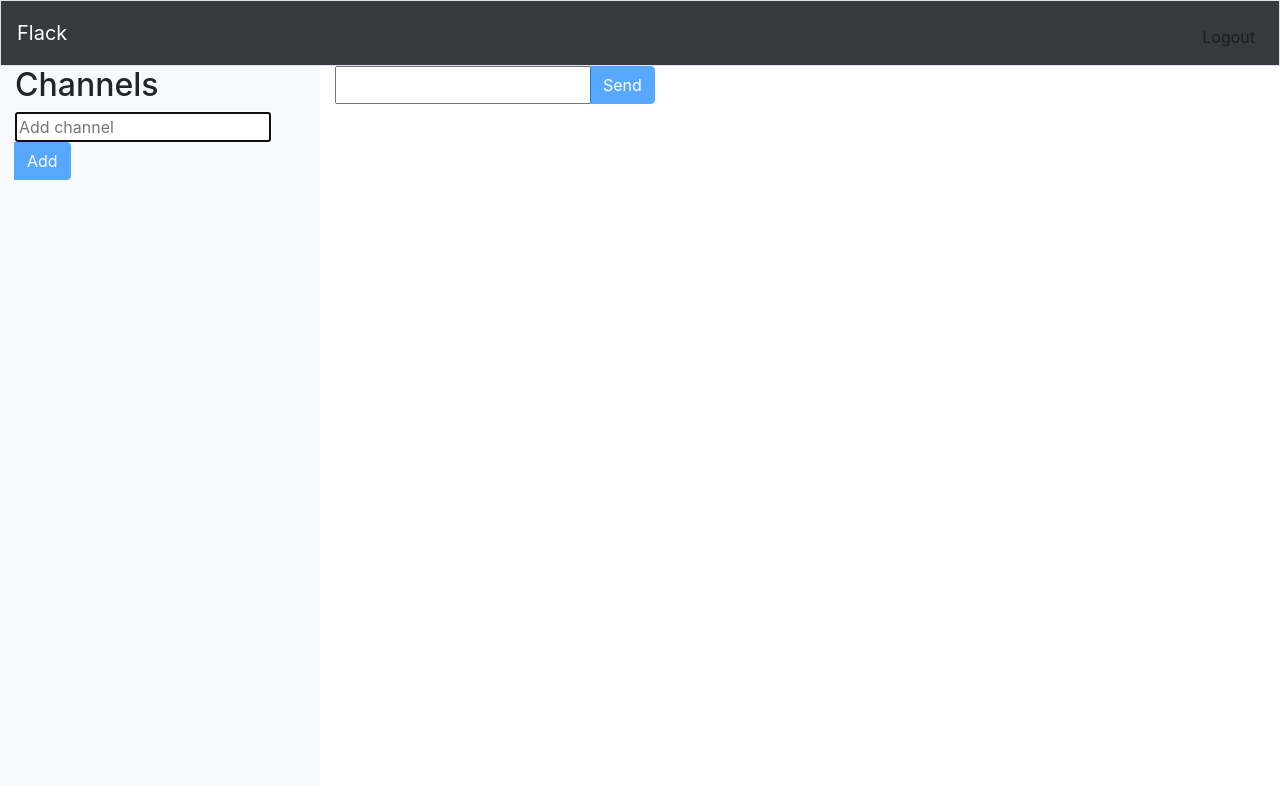
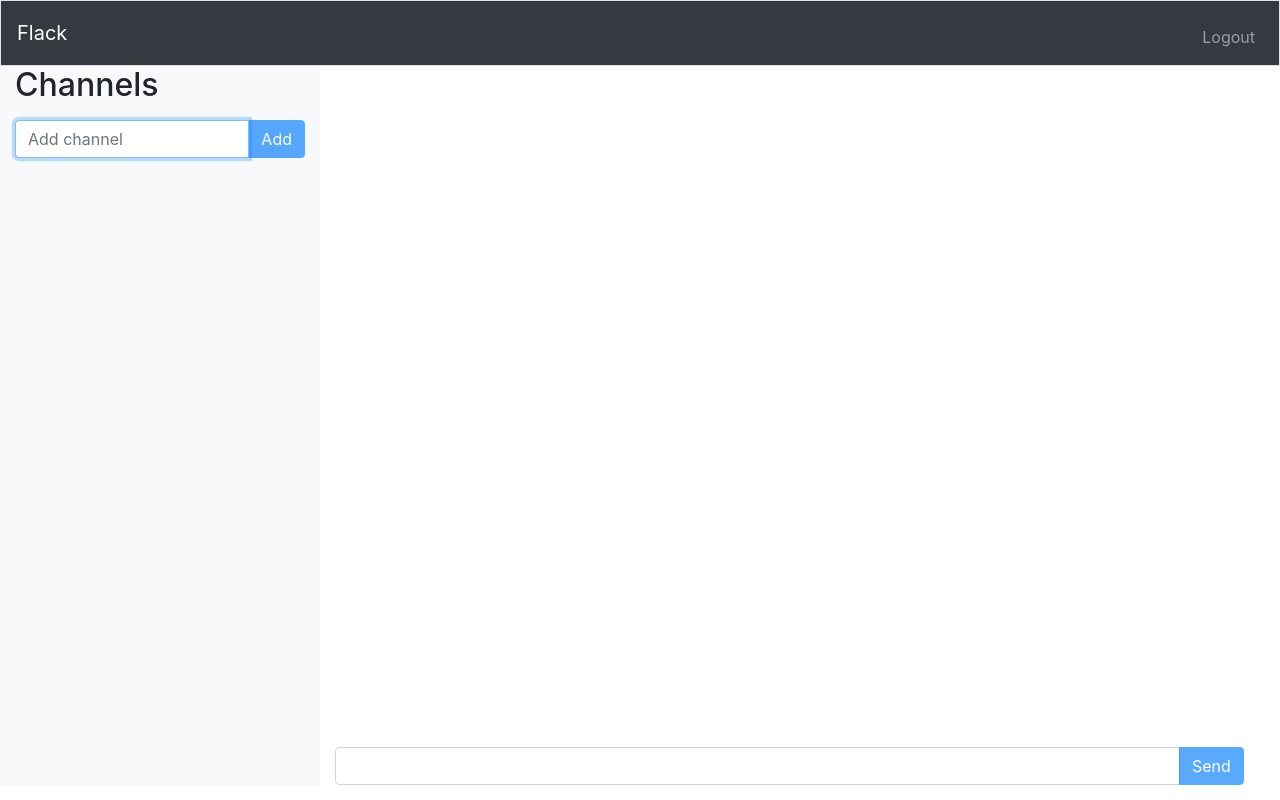
Before and after one commit to edumats/cs50-flack, a Flask app: page / in a window 1280 px wide. Run offline with Flask 2, Linux system fonts and the light colour scheme; some libraries are stand-ins or nearby versions.

Commit message:
Improving UX

```diff
--- a/application.py
+++ b/application.py
@@ -38,6 +38,8 @@ def channel(data):
     # Get keys from dict as a list
     channelList = list(messagesArchive)
     emit("receive channels", channelList, broadcast=True)
+    #emit("return message", channel)
+
 
 # For joining a channel
 @socketio.on("join channel")
@@ -56,7 +58,7 @@ def joinChannel(data):
     else:
         print('switching channels')
         leave_room(currentChannel)
-        emit('return message', {'messageField': 'has left the room ' + currentChannel, 'currentChannel':currentChannel, 'currentTime': data.get('currentTime'), 'user': data.get('user')}, room=currentChannel)
+        emit('return message', {'messageField': 'has left the room ' + currentChannel, 'currentChannel': selectedChannel, 'currentTime': data.get('currentTime'), 'user': data.get('user')}, room=currentChannel)
         join_room(selectedChannel)
         # checks if selected deque is not empty
         if messagesArchive[selectedChannel]:
@@ -64,7 +66,7 @@ def joinChannel(data):
             print(list(messagesArchive[selectedChannel]))
             messages = list(messagesArchive[selectedChannel])
             emit('receive previous messages', messages)
-        emit('return message', {'messageField': 'has joined the room ' + selectedChannel, 'currentChannel': currentChannel, 'currentTime': data.get('currentTime'), 'user': data.get('user')}, room=selectedChannel)
+        emit('return message', {'messageField': 'has joined the room ' + selectedChannel, 'currentChannel': selectedChannel, 'currentTime': data.get('currentTime'), 'user': data.get('user')}, room=selectedChannel)
 
 # For receiving messages from clients
 @socketio.on("receive message")
--- a/static/styles.css
+++ b/static/styles.css
@@ -1,12 +1,15 @@
+body {
+    margin: 0;
+    padding: 0;
+    overflow: hidden;
+}
+
 .container-fluid main {
     height: 90vh;
     overflow: scroll;
 }
 
-.input-group {
-    width: 100%;
-}
-
+/* Styles chat boxes */
 .container-chat {
   border: 2px solid #dedede;
   background-color: #f1f1f1;
@@ -19,3 +22,20 @@
   float: left;
   color: #999;
 }
+
+/* Controls chat input  field*/
+#messageInput {
+    position: fixed;
+    bottom: 15px;
+    width: 71vw;
+}
+
+/* Controls chat display area*/
+#messagesList {
+    padding-bottom: 10vh;
+}
+
+/* Hides scroll x in messages area */
+#mainContent {
+    overflow-x: hidden;
+}
--- a/templates/index.html
+++ b/templates/index.html
@@ -33,19 +33,20 @@
 
     <body>
         <!-- Navbar -->
-        <nav class="navbar navbar-expand-md navbar-light bg-dark border">
+        <nav class="navbar navbar-expand-md navbar-dark bg-dark border">
             <a class="navbar-brand" href="/"><span class="text-white">Flack</span></a>
             <button aria-controls="navbar" aria-expanded="false" aria-label="Toggle navigation" class="navbar-toggler" data-target="#navbar" data-toggle="collapse" type="button">
                 <span class="navbar-toggler-icon"></span>
             </button>
             <div class="collapse navbar-collapse" id="navbar">
                 <ul class="navbar-nav ml-auto mt-2">
+                    <li class="nav-link text-light" id="welcome"></li>
                     <li class="nav-item" id="logoutLink"><a class="nav-link">Logout</a></li>
                 </ul>
             </div>
         </nav>
 
-        <!-- Alerts -->
+        <!-- Alert -->
         <div class="alert alert-danger alert-dismissible fade show d-none" id="alertSystem" role="alert">
             Channel already exists
             <button type="button" class="close" data-dismiss="alert" aria-label="Close">
@@ -61,18 +62,18 @@
                     <h2>Channels</h2>
                     <div id="channelList" class="list-group">
                     </div>
-                    <div class="input-group">
-                        <input id="channelName" autocomplete="off" placeholder="Add channel" autofocus/>
+                    <div class="mt-2 input-group mw-100">
+                        <input id="channelName" class="form-control" autocomplete="off" placeholder="Add channel" autofocus/>
                         <div class="input-group-append">
                             <button id="submitChannel" type="button" class="btn btn-primary">Add</button>
                         </div>
                     </div>
                 </nav>
                 <!-- Chat contents -->
-                <main class="col-md-9">
+                <main class="col-md-9" id="mainContent">
                     <div id="messagesList" class="list-group"></div>
-                    <div class="input-group">
-                        <input id="chatInput" autocomplete="off" autofocus/>
+                    <div class="input-group mw-100 mt-2" id="messageInput">
+                        <input id="chatInput" class="form-control" autocomplete="off" autofocus/>
                         <div class="input-group-append">
                             <button id="sendButton" type="button" class="btn btn-primary">Send</button>
                         </div>
```
Also changed, not shown: static/script.js (+37 -8 lines).
